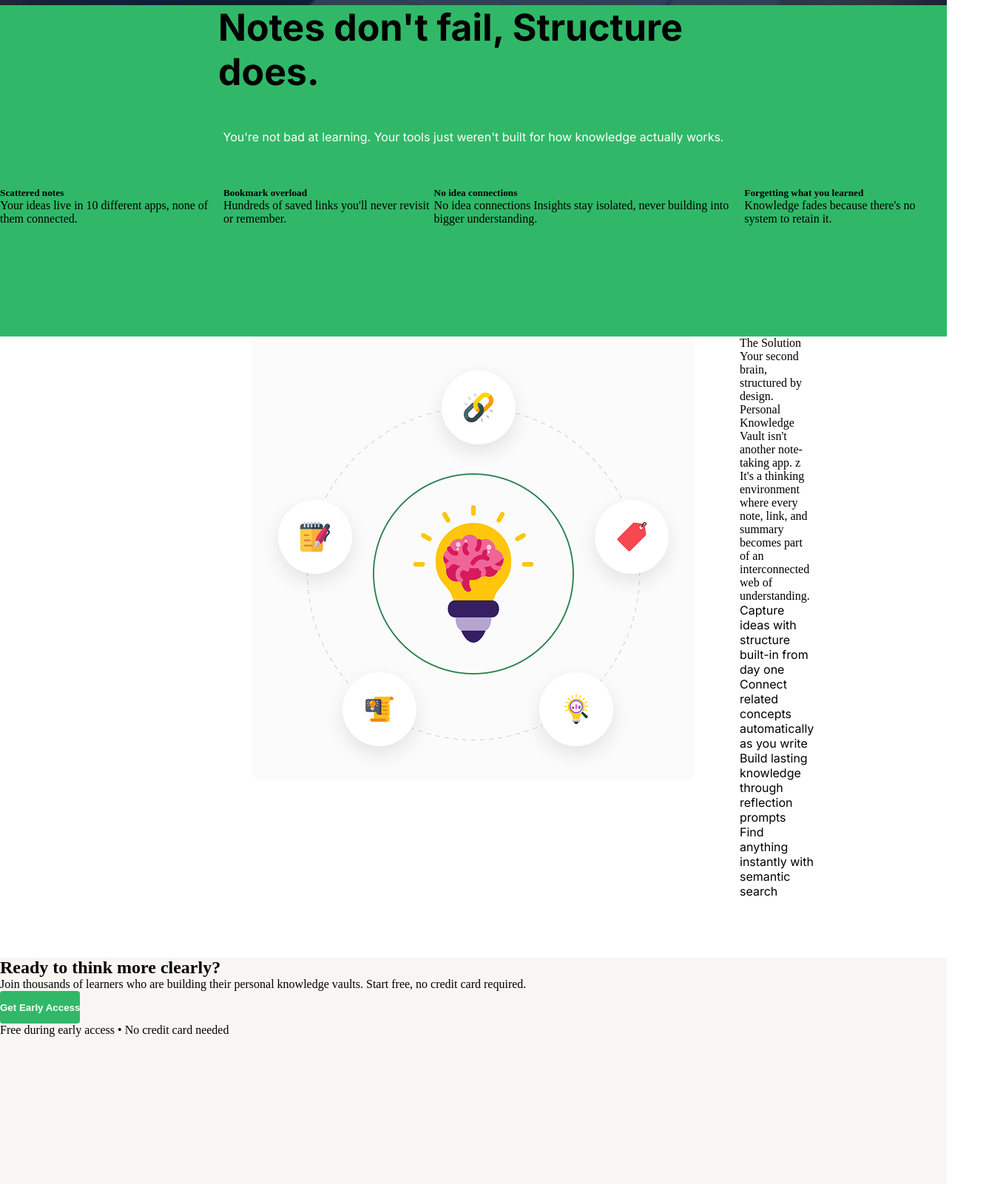
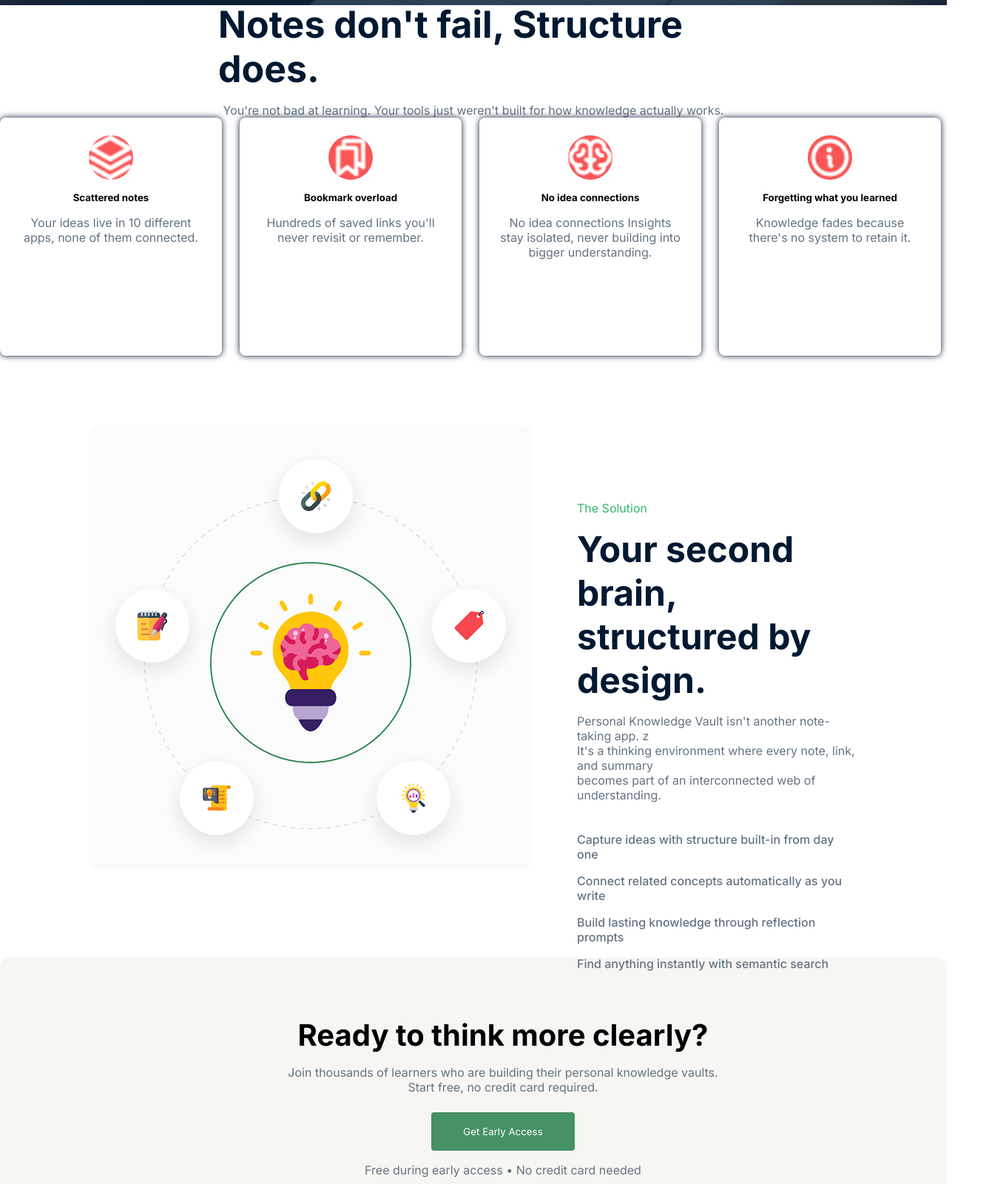
Before and after one commit to rakoon19/assignment-1, a plain HTML site: page index.html in a window 1280 px wide. Shown: the part 759-2360 px from the top of the page at 74% size, 1360 px wide, since content can reach past the window. Drawn offline with Linux system fonts and the light colour scheme.

Commit message:
refining css

```diff
--- a/index.html
+++ b/index.html
@@ -8,6 +8,7 @@
     <link rel="preconnect" href="https://fonts.googleapis.com">
 <link rel="preconnect" href="https://fonts.gstatic.com" crossorigin>
 <link href="https://fonts.googleapis.com/css2?family=Inter:ital,opsz,wght@0,14..32,100..900;1,14..32,100..900&display=swap" rel="stylesheet">
+<link rel="stylesheet" href="https://cdnjs.cloudflare.com/ajax/libs/font-awesome/7.0.1/css/all.min.css" integrity="sha512-2SwdPD6INVrV/lHTZbO2nodKhrnDdJK9/kg2XD1r9uGqPo1cUbujc+IYdlYdEErWNu69gVcYgdxlmVmzTWnetw==" crossorigin="anonymous" referrerpolicy="no-referrer" />
 
 </head>
 <body>
@@ -29,7 +30,7 @@
         <section class="head-banner inter">
           <div class="banner inter">
             <div class="banner-content">
-            <div class="notify inter">Early Access Now Open</div>
+            <div class="notify">Early Access Now Open</div>
 
             <h1 class="banner-h1 inter">Structured thinking, not just note-taking.</h1>
             <p class="banner-p inter">A private space to store notes, links, and learning summaries — designed to <br>
@@ -37,7 +38,7 @@ help you think clearly, connect ideas, and turn learning into long-term knowledg
 
             <div class="two-btn">
                 <button class="btn1">Start Building Your Vault</button>
-                <button class="btn2">See How It Works</button>
+                <button class="btn3">See How It Works</button>
              </div>
             </div>
             </div>
@@ -48,39 +49,41 @@ help you think clearly, connect ideas, and turn learning into long-term knowledg
 
         <div class="note-title">
 
-        <h3 class="note-h3 inter">Notes don't fail, Structure does.</h3>
-        <p class="note-p inter">You're not bad at learning. Your tools just weren't built for how knowledge actually works.</p>
+        <h3 class="note-h3">Notes don't fail, Structure does.</h3>
+        <p class="note-p">You're not bad at learning. Your tools just weren't built for how knowledge actually works.</p>
 
     </div>
         <div class="note-cards">
             <div class="note-card-info">
 
-                <img src="" alt="">
+                <img src="resources-and-guides/assets/Vector.png" alt="" class="note-img">
                 <h5>Scattered notes</h5>
-                <p>Your ideas live in 10 different apps, none of them connected.</p>
+                <p class="n-c-i-p">Your ideas live in 10 different apps, none of them connected.</p>
 
             </div>
             <div class="note-card-info">
 
-                <img src="" alt="">
+
+                    <img src="resources-and-guides/assets/Bookmarks.png" alt="" class="note-img">
+
                 <h5>Bookmark overload</h5>
-                <p>Hundreds of saved links you'll never revisit or remember.</p>
+                <p class="n-c-i-p">Hundreds of saved links you'll never revisit or remember.</p>
 
             </div>
             <div class="note-card-info">
 
-                <img src="" alt="">
+                <img src="resources-and-guides/assets/Brain.png" alt="" class="note-img">
                 <h5>No idea connections</h5>
-                <p>No idea connections
+                <p class="n-c-i-p">No idea connections
 Insights stay isolated, never building into bigger understanding.</p>
 
             </div>
             <div class="note-card-info">
 
-                <img src="" alt="">
+                <img src="resources-and-guides/assets/Info.png" alt="" class="note-img">
                 <h5>Forgetting what
 you learned</h5>
-                <p>Knowledge fades because there's no system to retain it.</p>
+                <p class="n-c-i-p">Knowledge fades because there's no system to retain it.</p>
 
             </div>
         </div>
@@ -97,19 +100,19 @@ you learned</h5>
 
             <div class="second-brain-content-text">
 
-            <p>The Solution</p>
-            <p>Your second brain,
+            <p class="s-b-c-p">The Solution</p>
+            <p class="s-b-c-h">Your second brain,
 structured by design.</p>
-            <p>Personal Knowledge Vault isn't another note-taking app. z It's a thinking environment where every note, link, and summary becomes part of an interconnected web of understanding.</p>
+            <p class="s-b-c-p2">Personal Knowledge Vault isn't another note-taking app. z <br> It's a thinking environment where every note, link, and summary <br>becomes part of an interconnected web of understanding.</p>
 
           </div>
 
-            <div class="second-brain-content-text inter">
+            <div class="second-brain-content-tiks">
 
-            <p>Capture ideas with structure built-in from day one</p>
-            <p>Connect related concepts automatically as you write</p>
-            <p>Build lasting knowledge through reflection prompts</p>
-            <p>Find anything instantly with semantic search</p>
+            <p class="s-b-c-t">Capture ideas with structure built-in from day one</p>
+            <p class="s-b-c-t">Connect related concepts automatically as you write</p>
+            <p class="s-b-c-t">Build lasting knowledge through reflection prompts</p>
+            <p class="s-b-c-t">Find anything instantly with semantic search</p>
 
 
           </div>
@@ -120,12 +123,12 @@ structured by design.</p>
     <section class="early-access">
 
         <div class="early-access-content">
-            <h1>Ready to think more clearly?</h1>
-            <p>Join thousands of learners who are building their personal knowledge vaults. Start free, no credit card required.</p>
+            <h1 class="early-content-head">Ready to think more clearly?</h1>
+            <p>Join thousands of learners who are building their personal knowledge vaults.<br> Start free, no credit card required.</p>
         </div>
 
         <div class="early-access-button">
-            <button class="btn1">Get Early Access</button>
+            <button class="btn11">Get Early Access</button>
 
             <p>Free during early access • No credit card needed</p>
 
@@ -140,19 +143,19 @@ structured by design.</p>
             <img src="resources-and-guides/assets/logo-footer.png" alt="logo">
 
             </div>
-            <div class="footer-socials">
+            <div class="footer-links">
                 <h2>Social Links</h2>
                 <div class="social-links">
-                    <a href="#"><img src="resources-and-guides/assets/" alt=""></a>
-                    <a href="#"><img src="" alt=""></a>
-                    <a href="#"><img src="" alt=""></a>
+                    <a href="#" class="link-decorate"><i class="fa-brands fa-x-twitter icon-tag"></i></a>
+                    <a href="#" class="link-decorate"><i class="fa-brands fa-linkedin-in icon-tag"></i></a>
+                    <a href="#" class="link-decorate"><i class="fa-brands fa-facebook-f icon-tag"></i></a>
                 </div>
             </div>
         </div>
 
         <div class="copyright">
             <hr>
-            <p>© 2026 Personal Knowledge Vault. All rights reserved.</p>
+            <p class="copyright-text">© 2026 Personal Knowledge Vault. All rights reserved.</p>
         </div>
     </section>
     </footer>
--- a/styles.css
+++ b/styles.css
@@ -2,14 +2,15 @@
     margin: 0;
     padding: 0;
     box-sizing: border-box;
+    font-family: "Inter", sans-serif;
+    font-optical-sizing: auto;
 }
 body {
     max-width: 100%;
     width: 1600px;
 }
-.inter {
-  font-family: "Inter", sans-serif;
-  font-optical-sizing: auto;
+p{
+    color: #627382;
 }
 /* nav */
 
@@ -49,16 +50,49 @@ ul {
     width:67px;
     height: 24px;
 }
+.notify{
+    max-width:229px;
+    height:35px;
+    background-color:#ffffff;
+    padding: 12px 8px;
+    border-radius: 60px;
+    gap: 10px;
+    border:none;
+    color: #30B868;
+    font-weight: 600;
+    text-align: center;
+    margin: 0 auto;
+}
 .btn1 {
-    max-width: 164px;
+    max-width: 251px;
     height:44px;
     background-color:#30B868;
-    padding: 12 16;
+    padding: 12px 16px;
     border-radius: 4px;
     gap: 10px;
     border:none;
     color: #FFFFFF;
     font-weight: 600;
+}
+.btn2{
+    width: 198px;
+    height: 52px;
+    padding: 16px 12px;
+    border-radius: 4px;
+    font-weight: 1px;
+    border: none;
+    background-color: #469165;
+    color: #ffffff;
+}
+.btn3 {
+    width: 198px;
+    height: 52px;
+    padding: 16px 12px;
+    border-radius: 4px;
+    font-weight: 1px;
+    border: #ffffff 1px solid;
+    background-color: transparent;
+    color: #ffffff;
 }
 /* banner */
 .head-banner{
@@ -108,50 +142,155 @@ ul {
 
 .notes{
     height: 448px;
-    background-color: #30B868;
+    background-color: #ffffff;
     margin: 0 auto;
     max-width: 1360px;
 }
-
+.note-title{
+    display: flex;
+    flex-direction: column;
+    align-items: center;
+    justify-content: flex-end;
+    gap: 16px;
+    height: 152px;
+}
 .note-cards{
     display: flex;
+    width: 1360px;
+    gap: 24px;
+
 
 }
+.note-card-info{
+    display: flex;
+    flex-direction: column;
+    gap:16px;
+    width: 300px;
+    height: 322px;
+    padding: 24px;
+    align-items: center;
+    background-color: #ffffff;
+    border-radius: 8px;
+    box-shadow: 0px 0px 8px #001931;
+}
+
 .note-h3{
     font-size: 50px;
-    color:#000000;
-
+    color:#001931;
+    display: flex;
+    flex-direction: column;
+    align-items: center;
+    justify-content: flex-end;
 }
 .note-p{
     text-align: center;
+    color: #627382;
 }
+.n-c-i-p{
+    text-align: center;
+}
+.note-img{
+
+    background-color: #f95555;
+    border-radius: 50%;
+    width: 60px;
+    height: 60px;
+}
+
 /* second brain */
 
 .second-brain{
     display:flex;
-    height: 840px;
+    height: 600px;
     margin: 120px 0;
-    max-width: 600px;
-    margin: 0 auto;
+    max-width: 1360px;
+    margin: 120px;
     gap: 60px;
+}
+.second-brain-img{
+    width: 600px;
+    height: 600px;
+
+}
+.second-brain-content{
+    display: flex;
+    flex-direction: column;
+    gap: 40px;
+    height: 396px;
+    margin: auto 0;
+    width: 700px;
+
+}
+.second-brain-content-text, .second-brain-content-tiks{
+    display: flex;
+    flex-direction: column;
+    gap: 16px;
+}
+.s-b-c-p {
+    color:#30B868;
+    font-size: 16px;
+    font-weight: 400;
+}
+.s-b-c-h {
+    font-weight: bold;
+    font-size: 48px;
+    color: #001931;
+}
+.s-b-c-p2 {
+    font-size: 16px;
+}
+.s-b-c-t{
+    font-size: 16px;
+    font-weight: 500;
 }
 /* early-access */
 
 .early-access{
     height: 506px;
     max-width: 1350px;
-    margin: 0 auto 120px;
+    margin: 2px auto 120px;
     background-color: #F7F6F2;
+    text-align: center;
+    display:flex;
+    flex-direction: column;
+    gap: 24px;
+    padding: 80px 40px;
+    border-radius: 12px;
 }
-
+.early-access-content, .early-access-button{
+    width:1280px;
+    margin: 0 auto;
+}
+.early-content-head{
+    font-size: 40px;
+    font-weight: bold;
+    margin-bottom: 16px;
+}
+.early-access-button{
+    display: flex;
+    flex-direction: column;
+    gap: 16px;
+}
+.btn11{
+    width: 194px;
+    height: 52px;
+    background-color: #469165;
+    padding: 16px 12px;
+    border-radius: 4px;
+    border: none;
+    color: #FFFFFF;
+    align-items: center;
+    margin: 0 auto;
+}
 /* footer */
 
 footer{
-    background-color: #884b4b;
+    background-color: #000000;
+    color:#FFFFFF;
 }
 .footer{
     height: 348px;
-    background-color: #884b4b;
+    background-color: #000000;
     max-width: 100%;
     padding: 120px 120px 30px;
     display: flex;
@@ -163,7 +302,39 @@ footer{
     height: 64px;
     justify-content: space-between;
 }
+.footer-links{
+    display: flex;
+    flex-direction: column;
+    height: 64px;
+    width: 220px;
+    gap: 16px;
+}
+.social-links{
+    display: flex;
+    gap: 16px;
+}
+.icon-tag{
+    max-width: 20px;
+    height: 20px;
+}
+.link-decorate{
+    text-decoration: none;
+    border-radius: 65%;
+    border: none;
+    color:#000000;
+    background-color: #FFFFFF;
+}
 .copyright{
     height: 54px;
     text-align: center;
+    gap: 30px;
 }
+hr {
+    font-weight: 1px;
+    opacity: 20%;
+
+}
+.copyright-text{
+    margin-top: 30px;
+    font-size: 16px;
+}
```
